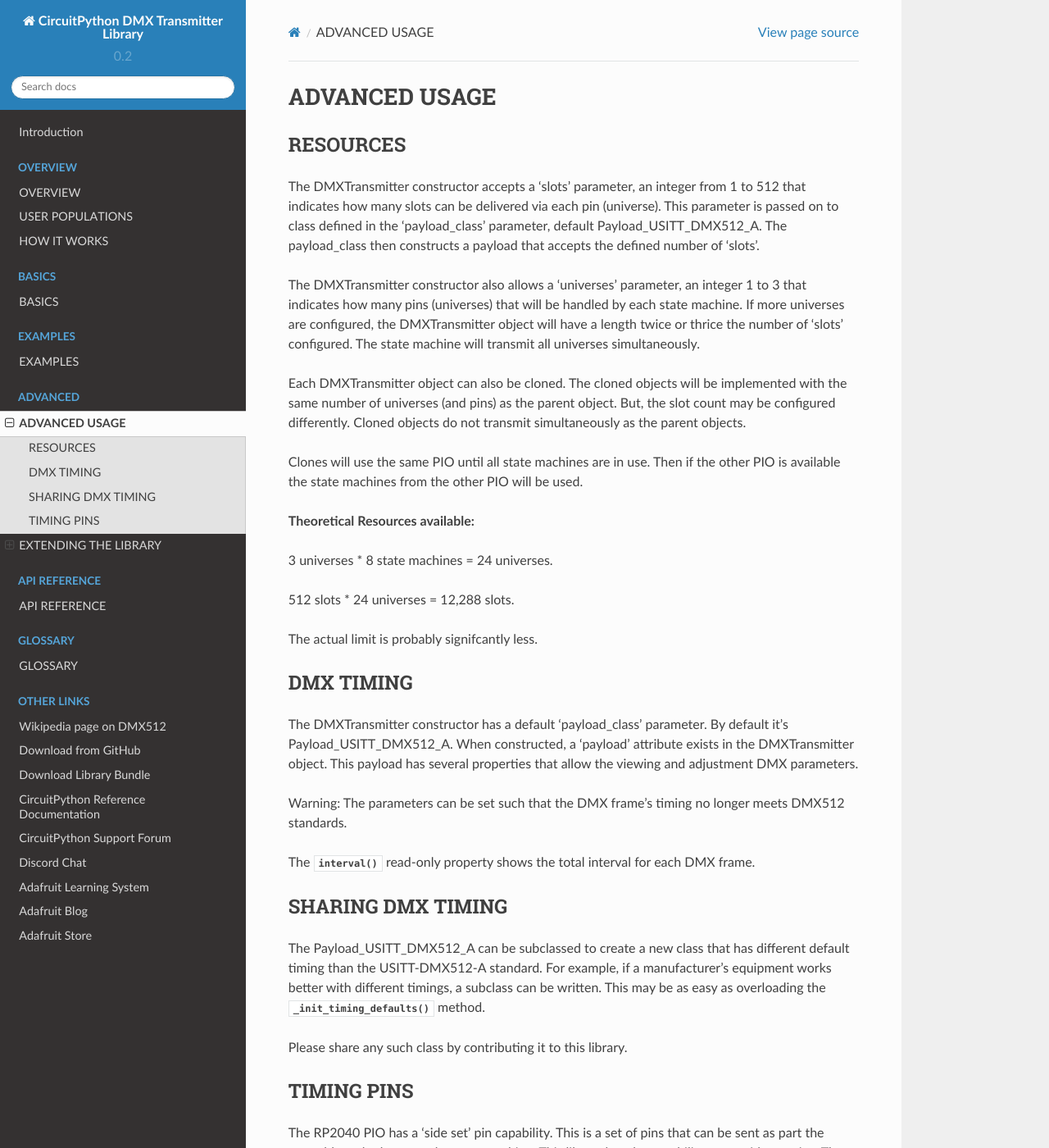
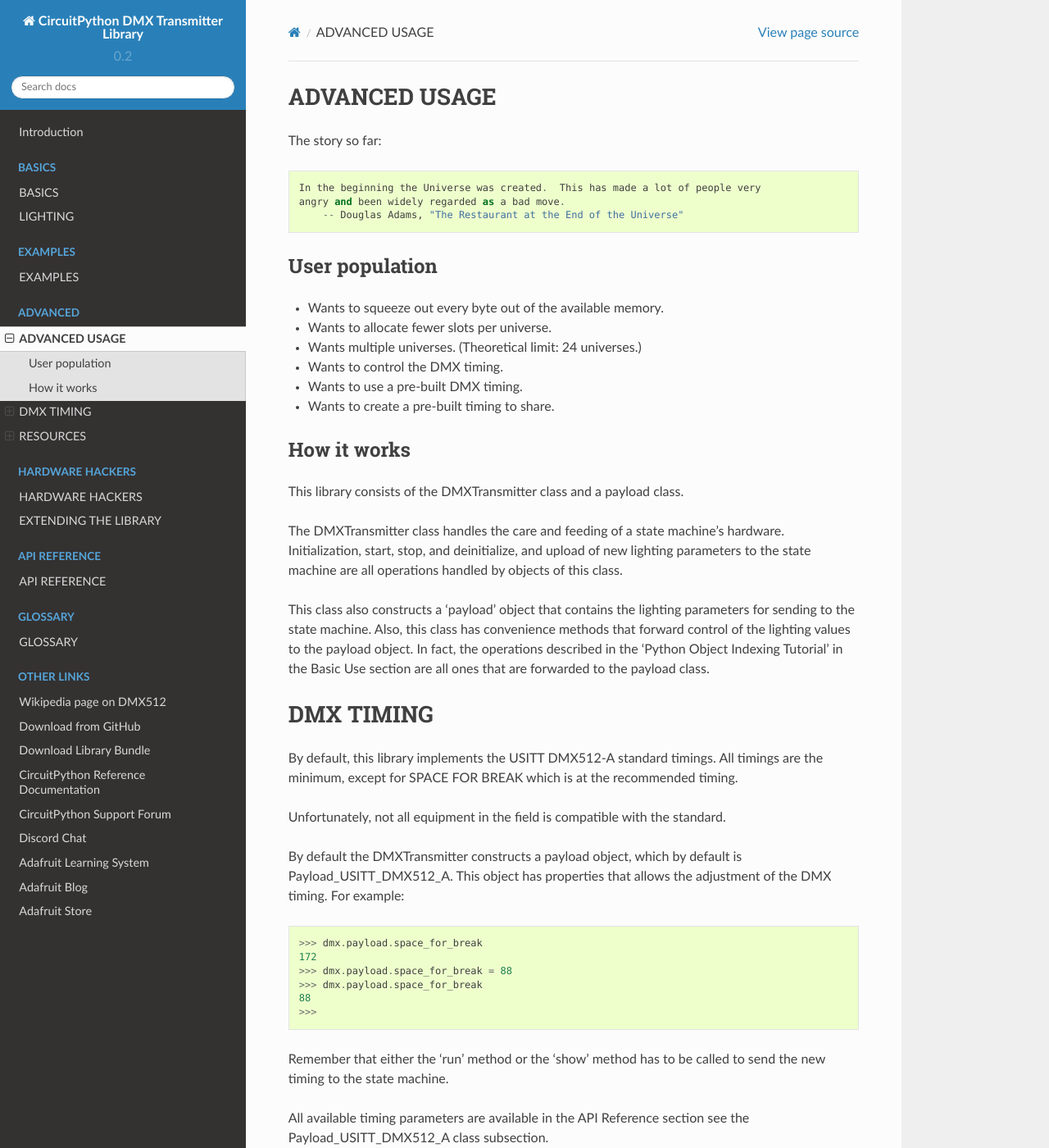
Before and after one commit to mydana/CircuitPython_DMX_Transmitter, a Sphinx documentation site: the page built from docs/advanced.rst, in a window 1280 px wide and 1400 px high. Shown: the whole window at 82% size. Built offline with Sphinx 7.4.7 and the Read the Docs theme 2.0.0, drawn with Linux system fonts in a browser that asks for light colours; some of the changed text lies outside the part shown.

Commit message:
Updated the documentation

```diff
--- a/docs/advanced.rst
+++ b/docs/advanced.rst
@@ -1,109 +1,146 @@
 ADVANCED USAGE
 ==============
 
-RESOURCES
----------
+The story so far::
 
-The DMXTransmitter constructor accepts a 'slots' parameter, an integer from
-1 to 512 that indicates how many slots can be delivered via each pin
-(universe). This parameter is passed on to class defined in the
-'payload_class' parameter, default Payload_USITT_DMX512_A. The payload_class
-then constructs a payload that accepts the defined number of 'slots'.
+    In the beginning the Universe was created.  This has made a lot of people very
+    angry and been widely regarded as a bad move.
+        -- Douglas Adams, "The Restaurant at the End of the Universe"
 
-The DMXTransmitter constructor also allows a 'universes' parameter, an integer
-1 to 3 that indicates how many pins (universes) that will be handled by each
-state machine. If more universes are configured, the DMXTransmitter object
-will have a length twice or thrice the number of 'slots' configured. The state
-machine will transmit all universes simultaneously.
+User population
+---------------
+* Wants to squeeze out every byte out of the available memory.
+* Wants to allocate fewer slots per universe.
+* Wants multiple universes. (Theoretical limit: 24 universes.)
+* Wants to control the DMX timing.
+* Wants to use a pre-built DMX timing.
+* Wants to create a pre-built timing to share.
 
-Each DMXTransmitter object can also be cloned. The cloned objects will be
-implemented with the same number of universes (and pins) as the parent object.
-But, the slot count may be configured differently. Cloned objects do not
-transmit simultaneously as the parent objects.
+How it works
+------------
+This library consists of the DMXTransmitter class and a payload class.
 
-Clones will use the same PIO until all state machines are in use. Then if the
-other PIO is available the state machines from the other PIO will be used.
+The DMXTransmitter class handles the care and feeding of a state
+machine's hardware. Initialization, start, stop, and deinitialize,
+and upload of new lighting parameters to the state machine are all
+operations handled by objects of this class.
 
-**Theoretical Resources available:**
-
-3 universes * 8 state machines = 24 universes.
-
-512 slots * 24 universes = 12,288 slots.
-
-The actual limit is probably signifcantly less.
-
+This class also constructs a 'payload' object that contains the lighting
+parameters for sending to the state machine. Also, this class has convenience
+methods that forward control of the lighting values to the payload object.
+In fact, the operations described in the 'Python Object Indexing Tutorial' in
+the Basic Use section are all ones that are forwarded to the payload class.
 
 DMX TIMING
-----------
+==========
+By default, this library implements the USITT DMX512-A standard timings.
+All timings are the minimum, except for SPACE FOR BREAK which is at the
+recommended timing.
 
-The DMXTransmitter constructor has a default 'payload_class' parameter. By
-default it's Payload_USITT_DMX512_A. When constructed, a 'payload' attribute
-exists in the DMXTransmitter object. This payload has several properties
-that allow the viewing and adjustment DMX parameters.
+Unfortunately, not all equipment in the field is compatible with the standard.
+
+By default the DMXTransmitter constructs a payload object, which by default is
+Payload_USITT_DMX512_A. This object has properties that allows the adjustment
+of the DMX timing. For example:
+
+.. code-block:: Python
+
+   >>> dmx.payload.space_for_break
+   172
+   >>> dmx.payload.space_for_break = 88
+   >>> dmx.payload.space_for_break
+   88
+   >>>
+
+Remember that either the 'run' method or the 'show' method has to be
+called to send the new timing to the state machine.
+
+All available timing parameters are available in the API Reference section
+see the Payload_USITT_DMX512_A class subsection.
 
 Warning: The parameters can be set such that the DMX frame's timing no longer
-meets DMX512 standards.
+meets DMX512 standards. Check the documentation on the interval method in
+the API Reference for more information.
 
-The :meth:`interval` read-only property shows the total interval for each
-DMX frame.
+Sharing the DMX Timing
+----------------------
+Say through extensive experimenting you'd dialed in the perfect DMX timing
+for an obscure piece of equipment, and you'd like to save and/or share it?
 
+You want a subclass of Payload_USITT_DMX512_A. For example:
 
-SHARING DMX TIMING
-------------------
+.. code-block:: Python
 
-The Payload_USITT_DMX512_A can be subclassed to create a new class that has
-different default timing than the USITT-DMX512-A standard. For example, if
-a manufacturer's equipment works better with different timings, a subclass
-can be written. This may be as easy as overloading the
-:meth:`_init_timing_defaults` method.
+   import Payload_USITT_DMX512_A
 
-Please share any such class by contributing it to this library.
+   class PayloadMyDMXTiming(Payload_USITT_DMX512_A):
+       """My documentation.
+       """
+       def _init_timing_defaults(self) -> None:
+           "Set up my DMX timings."
+           # fmt: off
+           self.mark_after_frame = False
+           self.mark_after_frame_default = 8  # last slot mark, for stopping
+           # Set mark_after_frame before setting mark_before_break.
+           self.mark_before_break = 8
+           self.space_for_break = 88  # Was 172
+           self.mark_after_break = 12
+           self.mark_after_start_code = 8
+           self.mark_between_slots = 8
+           # fmt: on
 
+Put that code into a file called 'PayloadMyDMXTiming.py' into the
+lib/dmx_transmitter folder. Then activate in your code as such:
 
-TIMING PINS
------------
+.. code-block:: Python
 
-The RP2040 PIO has a 'side set' pin capability. This is a set of pins that can
-be sent as part the assembly code that runs the state machine. This library
-has the capability to set side set pins. The DMXTransmitter constructor
-has 'timing_pins' and 'first_timing_pin' parameters. See the API Reference.
+    import PayloadMyDMXTiming
 
-These pins could be used for driving an oscilloscope, for example. Tell us
-about any esoteric uses you find for these.
+    dmx = DMxTransmitter(payload_class=PayloadMyDMXTiming, first_out_pin=...
 
+Please choose a more descriptive name, but please start the subclass with Payload,
+and please name the file after the class, and please write a good desription
+in the documentation strings. Doing that, please contribute it to this library.
 
-EXTENDING THE LIBRARY
-=====================
+RESOURCES
+=========
 
-The dmx_transmitter library has hooks making it easy for another developer
-to extend capabilities.
+Slots
+-----
+The slots parameter on the USITT_DMX512_A constructor, and also forwarded
+from the DMXTransmitter constructor, configures how many slots of data
+are available for each universe. The maximum is 512, as is the default.
 
-OTHER START CODES
------------------
+Universes
+---------
+Each state machine can drive up to three universes by setting the universes
+parameter in the DMXTransmitter constructor. (Default 1) Each state machine
+requires a GPIO output pin for each universe. The GPIO pins need to be in
+consecutive order. For example first_out_pin is GPIO2, and universes is 3,
+then the universes will be connected to pins GPIO2, GPIO3, and GPIO4.
 
-The Payload_USITT_DMX512_A class can be subclassed. Other START CODES defined
-in the standard may be implemented by overloading the :meth:`_init_start_code`
-method. The 'clone_from' parameter of the constructor will generate a new
-payload with the new START CODE.
+Indexing length
+---------------
+In the Basic Usage section 'Python Object Indexing Tutorial' it mentions that
+the object's length is fixed to 512, but that it can be adjusted in the
+constructor. The length is the product of the number of slots time the
+number of universes. The slots are in slot-major order. In other words,
+the indexing order runs through all the slots of universe 0 before
+starting with universe 1.
 
-The :meth:`run` and :meth:`start` parameters implement a 'once' parameter
-that allows the new payload be sent down the wire.
+Cloning
+-------
+A DMXTransmitter object can be cloned. A cloned object needs a new set of
+GPIO pins (depending on how many univereses in the parent). The clone is a
+new state machine, and a new payload object. As such it can be stopped
+and started separately from the parent. It can also have a different number
+of slots than the parent. It cannot have a different number of univereses,
+because clones share the same running machine code.
 
-RDM AND HIGH IMPEDANCE
-----------------------
+Up to four clones can be built on one PIO (1 original constructed, and 3 cloned).
+If more clones are attempted, these will succeed only if the other PIO is
+not in use by amother application. If available up to eight clones may be
+built total (1 original constructed, 3 one PIO and 4 other PIO).
 
-The TimingPin methods :meth:`TRANSMITTING` and :meth:`NOT_TRANSMITING`
-will enable a timing pin on the state machine that can be used for a
-transmit enable pin on the RS485 line driver.
-
-A subclass of the Payload_USITT_DMX512_A class can be constructed to set
-the mark_after_frame longer than the minimum. Without this, the TRANSMITTING
-pin will not go LOW.
-
-Finally use the :meth:`stop` in the DMXTransmitter to orchestrate the data
-stream stopping at the right time when the transmitter the TRANSMITTING pin
-goes LOW and the state machine stalls waiting for data.
-
-Succeed, and the RS485 bus will go into a high-impedance when desired.
-
-It's possible. Good luck.
+Yes, in theory, this library can drive 24 DMX Universes, but i doubt it.
+There may be other limits. I don't have the resources to find out.
--- a/docs/basics.rst
+++ b/docs/basics.rst
@@ -1,44 +1,39 @@
 BASICS
 ======
 
-DMX PERSONALITY
+User population
 ---------------
-Every DMX light model may have a different DMX personality, that is, a
-different purpose for each available channel. A your light's manual
-should show the "DMX personality" for your light model.
+"I can program a light show in Python? Cool!"
 
-This example table is the DMX personality of the lights used in the
-code examples. Adjust the code examples for your light model.
+* Doesn't care how it works, as long as it does.
+* One universe.
+* Has memory to spare.
+* Not satisfied just watching the blinking light, wants to program it.
 
-Code Examples DMX Personality::
+Getting started
+---------------
+1. Buy an Adafruit microcontroller board built on the RP2040 chip.
+   The DMX Transmitter needs one PIO (the RP2040 has two) and one GPIO pin.
+2. Read the "Primary Guide" for the selected board on the Adafruit website.
+   This guide helps you getting started on CircuitPython programming.
+3. Install this library. Follow the Circup instructions in the main page,
+   or put the dmx_transmitter folder and contained files into the
+   CircuitPython lib folder.
+4. Read, and follow along the 'Python Object Indexing Tutorial', below.
 
-    +-------------+--------+--------------------------+
-    | DMX Channel | Python | Purpose                  |
-    +=============+========+==========================+
-    | Channel 1   | dmx[0] | Main dimmer              |
-    | Channel 2   | dmx[1] | Red dimmer               |
-    | Channel 3   | dmx[2] | Green dimmer             |
-    | Channel 4   | dmx[3] | Blue dimmer              |
-    | Channel 5   | dmx[4] | Strobe from slow to fast |
-    | Channel 6   | dmx[5] | Color macros             |
-    | Channel 7   | dmx[6] | Speed adjustment         |
-    +=============+========+==========================+
-
-* Observe that the Python 'dmx' object keys are one less than the
-  corresponding DMX channel.
-
-* Note that the terms 'channel', 'address', and 'slot', are practically
-  synonymous with each other.
-
-
-PYTHON OBJECT INDEXING TUTORIAL
+Python Object Indexing Tutorial
 -------------------------------
 This brief tutorial shows how a DMXTransmitter object is indexed. It's very
-similar to a Python list, but there are a few differences. Fire up a
-microcontroller if you want to follow-along, no wiring nor lights are needed
-for this tutorial.
+similar to a Python list, but there are a few differences. If you are new to
+Python I recommend comparing and contrasting how the DMXTransmitter object
+behaves from how a Python list behaves.
+
+Fire up a microcontroller if you want to follow along, no wiring nor lights
+are needed for this tutorial.
 
 Set up the tutorial: A KB2040 is not required, any rp2040 board will work.
+DMX_PIN is shown as board.D0 to conform with the example wiring schematic
+you may use any available microcontroller pin you wish.
 
 .. code-block:: Python
 
@@ -149,23 +144,106 @@ example, binary, octal, and hexadecimal values are all valid:
    >>>
 
 
-MOST IMPORTANT METHODS
-----------------------
+LIGHTING
+========
 
-Clear the DMXTransmitter object, set all slot values to 0.
+Purchase an RS485 line driver and a female XLR connector::
 
-    :meth:`clear()`
+         ┌─────┐            ╔═════════════════╗
+    ╔════╡USB-C╞════╗       ║                 ║
+    ║    └─────┘    ║    ┌──╫(6) VCC          ║       ╔══════════════╗
+    ║            3V ╫────┤  ║    __         Y ╫───────╫─< (3) Data + ║
+    ║               ║    ├──╫(1) RE           ║  ┌────╫─< (2) Data - ║
+    ║               ║    │  ║               Z ╫──┘ ┌──╫─< (1) Common ║
+    ║               ║    └──╫(4) DE           ║    │  ╚══════════════╝
+    ║         TX/DO ╫───┐   ║               A ╫ NC │   XLR Connector
+    ║               ║   └───╫(2) TXD          ║    │   Female
+    ║               ║       ║               B ╫ NC │
+    ║               ║    NC ╫(3) RXD          ║    │
+    ║           GND ╫──┐    ║          ISOGND ╫────┴────┐
+    ║               ║  └────╫(5) GND          ║      ┌──┴───┐
+    ║               ║       ║                 ║      │Earth │
+    ╚═══════════════╝       ╚═════════════════╝      │Ground│
+     Microcontroller         RS485 Line Driver       └──────┘
+     Adafruit KB2040         Digilent PmodR485
 
-Take a snapshot of the DMXTransmitter object and send it down the wire.
+    Significant DMX wiring requirements are necessarily out of scope
+    in this document. Consult a qualified local expert.
 
-   :meth:`show()`
 
-Continuously send data down the wire.
+DMX Personality
+---------------
+Every DMX light model may have a different DMX personality, that is, a
+different purpose for each available channel. A your light's manual
+should show the "DMX personality" for your light model.
 
-   :meth:`run()`
+This example table is the DMX personality of the lights used in the
+code examples. Adjust the code examples for your light's personality.
 
-Turn off the state machine and release its resources.
+Code Examples DMX Personality::
 
-   .. Doc text copyright (c) 2021 Scott Shawcroft for Adafruit Industries
+    +-------------+--------+--------------------------+
+    | DMX Channel | Python | Purpose                  |
+    +=============+========+==========================+
+    | Channel 1   | dmx[0] | Main dimmer              |
+    | Channel 2   | dmx[1] | Red dimmer               |
+    | Channel 3   | dmx[2] | Green dimmer             |
+    | Channel 4   | dmx[3] | Blue dimmer              |
+    | Channel 5   | dmx[4] | Strobe from slow to fast |
+    | Channel 6   | dmx[5] | Color macros             |
+    | Channel 7   | dmx[6] | Speed adjustment         |
+    +=============+========+==========================+
 
-   :meth:`deinit()`
+* Observe that the Python 'dmx' object keys are one less than the
+  corresponding DMX channel.
+
+* Note that the terms 'channel', 'address', and 'slot', are practically
+  synonymous with each other.
+
+API Basics
+----------
+This manual shows an extensive API REFERENCE that illustrates the extensive
+capabilities of this library. Basic uses will not use the bulk of it.
+
+These are the most-used methods:
+
+clear
+   Clear the DMXTransmitter object, set all slot values to 0.
+
+.. code-block:: Python
+
+   >>> dmx.clear()
+   >>>
+
+show
+   Take a snapshot of the DMXTransmitter object and send it down the wire,
+   and thereby controlling the attached lights. Subsequent changes don't
+   appear until the 'show' method is called again.
+
+.. code-block:: Python
+
+   >>> dmx.show()
+   >>>
+
+run
+   Continuously send data down the wire, thereby controlling the attached
+   lights. Subsequent changes will appear as soon as made.
+
+.. code-block:: Python
+
+   >>> dmx.run()
+   >>>
+
+deinit
+   Turn off the state machine and release its resources.
+
+.. deinit text copyright (c) 2021 Scott Shawcroft for Adafruit Industries
+
+.. code-block:: Python
+
+   >>> dmx.deinit()
+   >>>
+
+Blinkenlights
+-------------
+Check out the examples.
--- a/docs/examples.rst
+++ b/docs/examples.rst
@@ -1,5 +1,8 @@
 EXAMPLES
 ========
+
+DMX_PIN is shown as board.D0 to conform with the example wiring schematic
+you may wire any available microcontroller pin to your line driver.
 
 Interactive use
 ---------------
--- /dev/null
+++ b/docs/hackers.rst
@@ -0,0 +1,74 @@
+HARDWARE HACKERS
+================
+
+User population
+----------------
+
+"Can I figure out how to deploy RDM on this?"
+
+* Wants to hook up an oscilloscope.
+* Wants to put the line driver into a high impedance state.
+* Wants to transmit RDM frames.
+* Wants to transmit other START CODE frames.
+* Wants to pore through the assembly code.
+* Wants to convert the 'bit_interlace' function into C.
+* Wants to convert the 'bit_deinterlace' function into C.
+
+TIMING PINS
+-----------
+
+The RP2040 PIO has a 'side set' pin capability. This is a set of pins that can
+be sent as part the assembly code that runs the state machine. This library
+has the capability to set side set pins. The DMXTransmitter constructor
+has 'timing_pins' and 'first_timing_pin' parameters. See the API Reference.
+
+These pins could be used for driving an oscilloscope, for example. Tell us
+about any esoteric uses you find for these.
+
+
+EXTENDING THE LIBRARY
+=====================
+
+The dmx_transmitter library has hooks making it easy for another developer
+to extend capabilities.
+
+OTHER START CODES
+-----------------
+
+The Payload_USITT_DMX512_A class can be subclassed. Other START CODES defined
+in the standard may be implemented by overloading the :meth:`_init_start_code`
+method. The 'clone_from' parameter of the constructor will generate a new
+payload with the new START CODE.
+
+The :meth:`run` and :meth:`start` parameters implement a 'once' parameter
+that allows the new payload be sent down the wire.
+
+RDM AND HIGH IMPEDANCE
+----------------------
+
+The TimingPin methods :meth:`TRANSMITTING` and :meth:`NOT_TRANSMITING`
+will enable a timing pin on the state machine that can be used for a
+transmit enable pin on the RS485 line driver.
+
+A subclass of the Payload_USITT_DMX512_A class can be constructed to set
+the mark_after_frame longer than the minimum. Without this, the TRANSMITTING
+pin will not go LOW.
+
+Finally use the :meth:`stop` in the DMXTransmitter to orchestrate the data
+stream stopping at the right time when the transmitter the TRANSMITTING pin
+goes LOW and the state machine stalls waiting for data.
+
+Succeed, and the RS485 bus will go into a high-impedance when desired.
+
+It's possible. Good luck.
+
+assembly_code.py
+----------------
+
+assembly_code.py / assembly_code.mpy do NOT need to be installed.
+
+The assembly_code.py script/library is the assembly
+code that programs the state machine. Both the DMXTransmitter class and the
+Payload_USITT_DMX_A classes have frozen parameters that are opaque lists of
+numbers. The assembly_code.py script is where they were created, just in case
+poring through assembly code is your idea of fun.
--- a/docs/index.rst
+++ b/docs/index.rst
@@ -6,11 +6,6 @@
     :hidden:
 
     self
-
-.. toctree::
-    :caption: Overview
-
-    overview
 
 .. toctree::
     :caption: Basics
@@ -26,6 +21,11 @@
     :caption: Advanced
 
     advanced
+
+.. toctree::
+    :caption: Hardware Hackers
+
+    hackers
 
 .. toctree::
     :caption: API Reference
--- a/docs/overview.rst
+++ /dev/null
@@ -1,105 +0,0 @@
-OVERVIEW
-========
-
-USER POPULATIONS
-================
-
-Basic users
------------
-
-"I can program a light show in Python? Cool!"
-
-* Doesn't care how it works, as long as it does.
-* One universe.
-* Has memory to spare.
-* Not satisfied just watching the blinking light, wants to program it.
-
-Advanced users
---------------
-
-"I need a 'DMX speed' control."
-
-* Wants to squeeze out every byte out of the available memory.
-* Wants to allocate fewer slots per universe.
-* Wants multiple universes. (Theoretical limit: 24 universes.)
-* Wants to control the DMX timing.
-* Wants to use a pre-built DMX timing.
-* Wants to create a pre-built timing to share.
-
-Extra-advanced users
---------------------
-
-"Can I figure out how to deploy RDM on this?"
-
-* Wants to hook up an oscilloscope.
-* Wants to put the line driver into a high impedance state.
-* Wants to transmit RDM frames.
-* Wants to transmit other START CODE frames.
-* Wants to pore through the assembly code.
-
-Circuit Python's developers
----------------------------
-
-"That's a clever way to handle bit transposing."
-
-* Wants to convert the 'bit_interlace' function into C.
-* Wants to convert the 'bit_deinterlace' function into C.
-
-HOW IT WORKS
-============
-
-The RP2040 chip
----------------
-
-This library only works on microcontrollers built on the RP2040 chip.
-
-The RP20240 chip contains two programmable I/O adaptors. (PIO) Each PIO has
-four hardware state machines optimized for interfacing with serial protocols,
-such as DMX512.
-
-DMXTransmitter class
---------------------
-
-The DMXTransmitter class must be installed. All users use it.
-
-The DMXTransmitter class handles the care and feeding of a state
-machine's hardware parameters. Every user will want to use methods provided
-to start and stop the state machine, and upload new lighting parameters to the
-state machine. Advanced users can configure up to three outputs
-(DMX universes) per state machine, configure up to three timing outputs, and/or
-clone the state machine.
-
-DMXTransmitter objects automatically include a payload attribute, typically, a
-Payload_USITT_DMX512_A object or equivalent to handle the DMX lighting and
-timing parameters. See, below.
-
-Payload_USITT_DMX512_A class
-----------------------------
-
-The Payload_USITT_DMX512_A class or a subclass must be installed. But is only
-used by advanced users.
-
-The Payload_USITT_DMX512_A class is a data structure that carries a DMX frame,
-that is, all the lighting parameters and timing parameters that advanced users
-may care about. Users that don't need to adjust the DMX timing parameters need
-not be concerned about this class.
-
-For advanced users: The Payload_USITT_DMX512_A class takes its name from the
-DMX standard that it implements. By default all DMX timing parameters are the
-minimum, or the recommended timing parameter if the standard recommends a
-longer timing. The DMX timing parameters can be temporarily adjusted by
-accessing the payload object in the DMXTransmitter object. Or if the timing
-parameters need to be adjusted, say to be compatible with some legacy DMX
-equipment, the Payload_USITT_DMX512_A class can be easily subclassed to use
-different timing parameters.
-
-assembly_code.py
-----------------
-
-assembly_code.py / assembly_code.mpy do NOT need to be installed.
-
-For extra advanced users: The assembly_code.py script/library is the assembly
-code that programs the state machine. Both the DMXTransmitter class and the
-Payload_USITT_DMX_A classes have frozen parameters that are opaque lists of
-numbers. The assembly_code.py script is where they were created, just in case
-poring through assembly code is your idea of fun.
```
Also changed, not shown: other parts of docs/basics.rst (+1 -1 lines), README.rst (+7 -7 lines), 3 other files.
